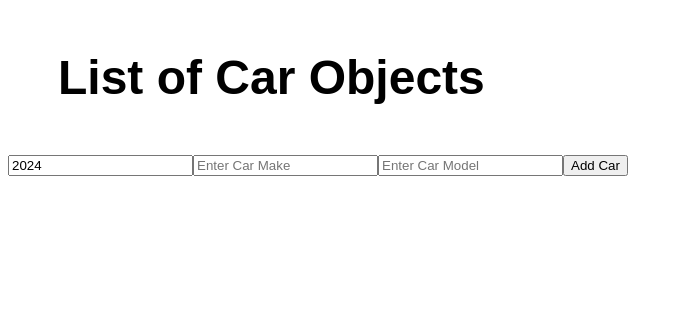
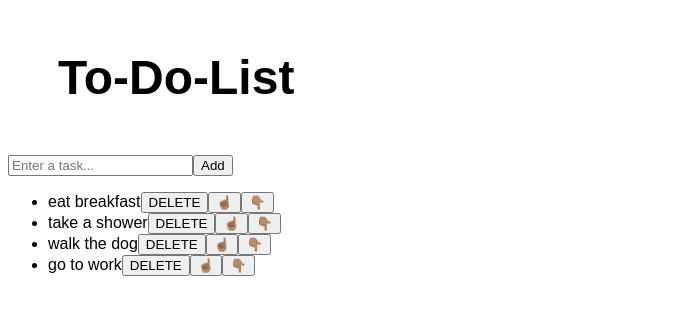
Before and after one commit to YourAverageMo/reactPlayground, a React (Vite) app in the folder my-react-app/: page / in a window 1280 px wide. Shown: the top 314 px of the page, without its empty margins (0-683 px from the left). Built offline with nearby package versions, Linux system fonts and the light colour scheme.

Commit message:
basic todo list app. no css.

```diff
--- a/my-react-app/src/MyComponent.jsx
+++ b/my-react-app/src/MyComponent.jsx
@@ -1,61 +1,89 @@
 import React, { useState } from "react";
 
 function MyComponent() {
-  const [cars, setCar] = useState([]);
-  const [carYear, setCarYear] = useState(new Date().getFullYear());
-  const [carMake, setCarMake] = useState("");
-  const [carModel, setCarModel] = useState("");
+  const [todoList, setList] = useState([
+    "eat breakfast",
+    "take a shower",
+    "walk the dog",
+    "go to work",
+  ]);
 
-  function handleAddCar() {
-    const newCar = { year: carYear, make: carMake, model: carModel };
-    setCar((c) => [...c, newCar]);
+  let newListItem = "";
 
-    setCarYear(new Date().getFullYear());
-    setCarMake("");
-    setCarModel("");
+  function addTask() {
+    setList((l) => [...l, newListItem]);
   }
 
-  function handleRemoveCar(index) {
-    setCar(c => c.filter((_,i) => i !== index));
+  function handleListChange(event) {
+    newListItem = event.target.value;
   }
 
-  function handleYearChange(event) {
-    setCarYear(event.target.value);
+  function deleteTask(index) {
+    setList((l) => l.filter((_, i) => i !== index));
   }
 
-  function handleMakeChange(event) {
-    setCarMake(event.target.value);
+  function moveTaskUp(index) {
+    if (index > 0) {
+      const updatedTasks = [...todoList];
+      [updatedTasks[index], updatedTasks[index - 1]] = [
+        updatedTasks[index - 1],
+        updatedTasks[index],
+      ];
+
+      setList(updatedTasks);
+    }
   }
 
-  function handleModelChange(event) {
-    setCarModel(event.target.value);
+  function moveTaskDown(index) {
+    if (index < todoList.length - 1) {
+      const updatedTasks = [...todoList];
+      [updatedTasks[index], updatedTasks[index + 1]] = [
+        updatedTasks[index + 1],
+        updatedTasks[index],
+      ];
+
+      setList(updatedTasks);
+    }
   }
 
   return (
     <>
-      <div className="cars-list-container">
-        <h1>List of Car Objects</h1>
-        <ul className="cars-list">
-          {cars.map((car, index) => (
-            <li key={index} onClick={() => handleRemoveCar(index)}>
-              {car.year} {car.make} {car.model}
+      <div className="header-container">
+        <h1>To-Do-List</h1>
+
+        <input
+          type="text"
+          placeholder="Enter a task..."
+          onChange={handleListChange}
+        />
+
+        <button className="add-button" onClick={addTask}>
+          Add
+        </button>
+      </div>
+
+      <div className="list-container">
+        <ul>
+          {todoList.map((item, index) => (
+            <li key={index}>
+              <span className="list-item">{todoList[index]}</span>
+              <span className="list-buttons">
+                <button className="delete" onClick={() => deleteTask(index)}>
+                  DELETE
+                </button>
+                <button className="upVote" onClick={() => moveTaskUp(index)}>
+                  ☝🏽
+                </button>
+                <button
+                  className="downVote"
+                  onClick={() => moveTaskDown(index)}
+                >
+                  👇🏽
+                </button>
+              </span>
             </li>
           ))}
         </ul>
-        <input type="number" value={carYear} onChange={handleYearChange} />
-        <input
-          type="text"
-          value={carMake}
-          placeholder="Enter Car Make"
-          onChange={handleMakeChange}
-        />
-        <input
-          type="text"
-          value={carModel}
-          placeholder="Enter Car Model"
-          onChange={handleModelChange}
-        />
-        <button onClick={handleAddCar}>Add Car</button>
       </div>
     </>
   );
```
